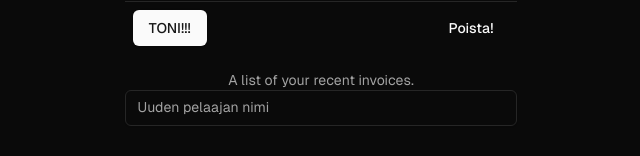
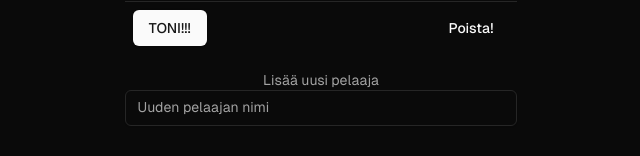
Before and after one commit to palto/mysteryvs, a Next.js app: page / in a window 1280 px wide. Shown: the part 916-1072 px from the top of the page, without its empty margins (319-959 px from the left). Built offline with nearby package versions, Linux system fonts and the light colour scheme.

Commit message:
Fix participant adding form title

```diff
--- a/components/ui/participants.tsx
+++ b/components/ui/participants.tsx
@@ -146,7 +146,7 @@ export function Participants() {
     <div>
       {participants.length > 0 && (
         <Table>
-          <TableCaption>A list of your recent invoices.</TableCaption>
+          <TableCaption>Lisää uusi pelaaja</TableCaption>
           <TableHeader>
             <TableRow>
               <TableHead className="w-[300px]">Nimi</TableHead>
```
